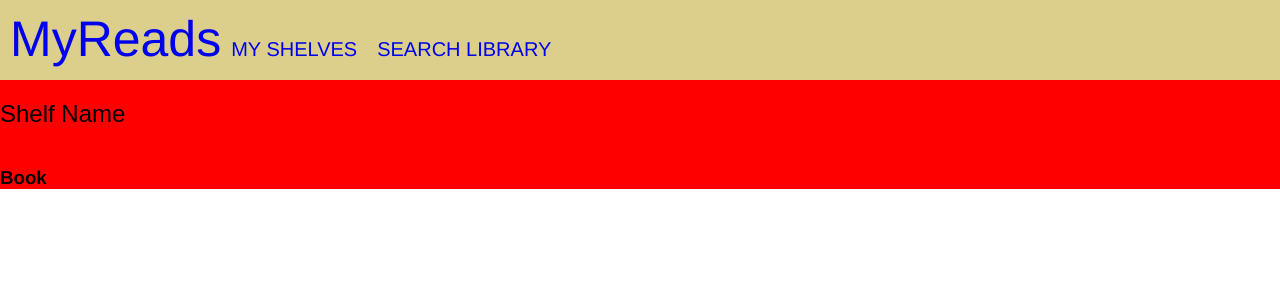
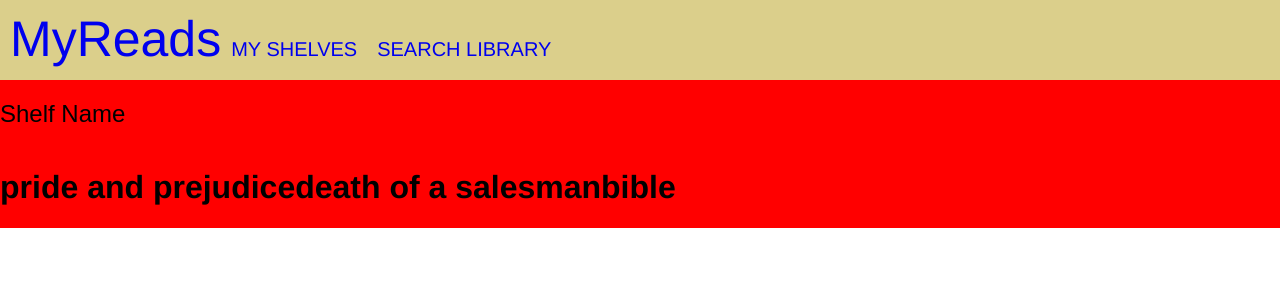
Before and after one commit to designsbytraina/myreads, a React (Create React App) app: page / in a window 1280 px wide. Shown: the top 300 px of the page. Built offline with nearby package versions, Linux system fonts and the light colour scheme.

Commit message:
feat: Create initial Book component.

```diff
--- /dev/null
+++ b/src/Book.js
@@ -0,0 +1,14 @@
+import React from 'react';
+
+function Book(props) {
+  const bookRowStyling = {
+    display: 'inline-block'
+  }
+  return(
+    <div style={bookRowStyling}>
+      <h1>{props.book}</h1>
+    </div>
+  );
+}
+
+export default Book;
--- a/src/Shelf.js
+++ b/src/Shelf.js
@@ -1,4 +1,5 @@
 import React from 'react';
+import Book from './Book';
 
 class Shelf extends React.Component {
   render() {
@@ -22,7 +23,9 @@ class Shelf extends React.Component {
         <span style={shelfBoxStyling}>
           <h2 style={shelfTitleStyling}>Shelf Name</h2>
         </span>
-        <h3>Book</h3>
+        <Book book="pride and prejudice"/>
+        <Book book="death of a salesman"/>
+        <Book book="bible"/>
       </div>
     );
   }
```
